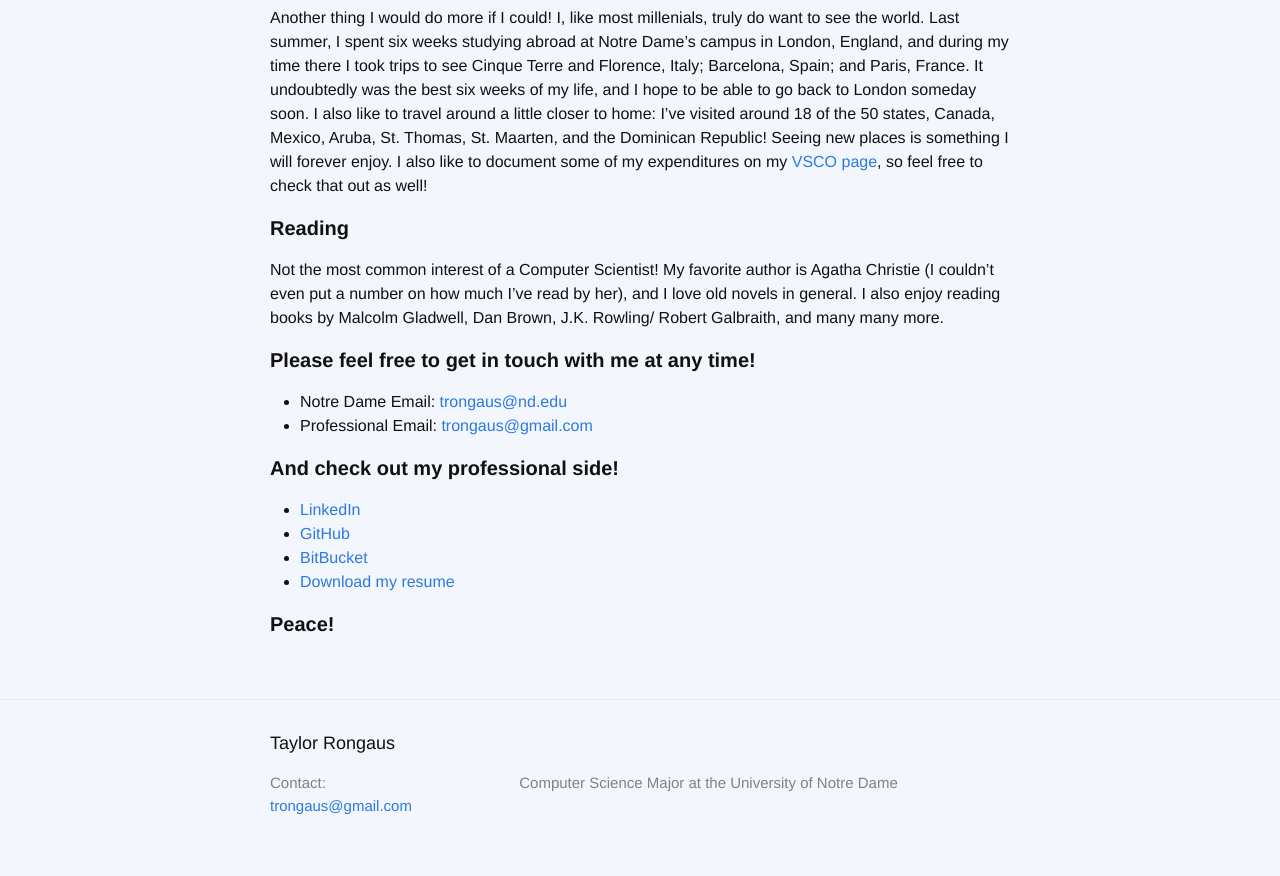
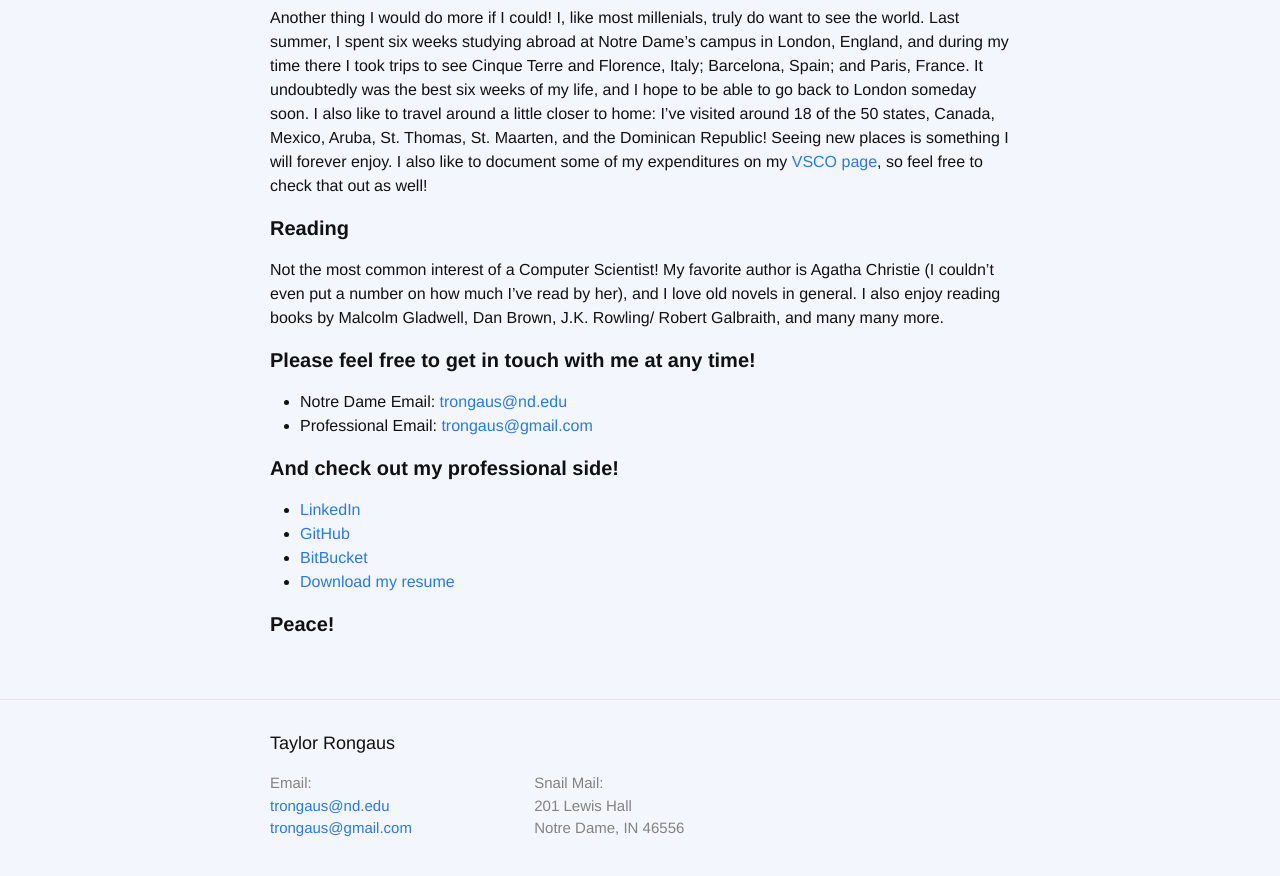
Before and after one commit to trongaus/trongaus.github.io, a Jekyll site: the page built from about.md, in a window 1280 px wide and 900 px high, scrolled down 1187 px. Shown: the top 876 px of the window. Built offline with Jekyll 4.4.1, drawn with Linux system fonts in a browser that asks for light colours.

Commit message:
fixed footer

```diff
--- a/_config.yml
+++ b/_config.yml
@@ -8,8 +8,8 @@
 # Site settings
 title: Taylor Rongaus
 email: trongaus@gmail.com
+email2: trongaus@nd.edu
 description: > # this means to ignore newlines until "baseurl:"
-      Computer Science Major at the University of Notre Dame
 baseurl: "" # the subpath of your site, e.g. /blog
 url: "trongaus.github.io" # the base hostname & protocol for your site
 github_username:  trongaus
--- a/_includes/footer.html
+++ b/_includes/footer.html
@@ -7,14 +7,20 @@
     <div class="footer-col-wrapper">
       <div class="footer-col footer-col-1">
         <ul class="contact-list">
-          <li>Contact:</li>
+          <li>Email:</li>
+          <li><a href="mailto:{{ site.email2 }}">{{ site.email2 }}</a></li>
           <li><a href="mailto:{{ site.email }}">{{ site.email }}</a></li>
         </ul>
       </div>
 
-      <div class="footer-col-8">
-        <p>{{ site.description }}</p>
+      <div class="footer-col footer-col-1">
+        <ul class="contact-list">
+          <li>Snail Mail:</li>
+          <li>201 Lewis Hall</li>
+          <li>Notre Dame, IN 46556</li>
+        </ul>
       </div>
+
     </div>
 
   </div>
```
